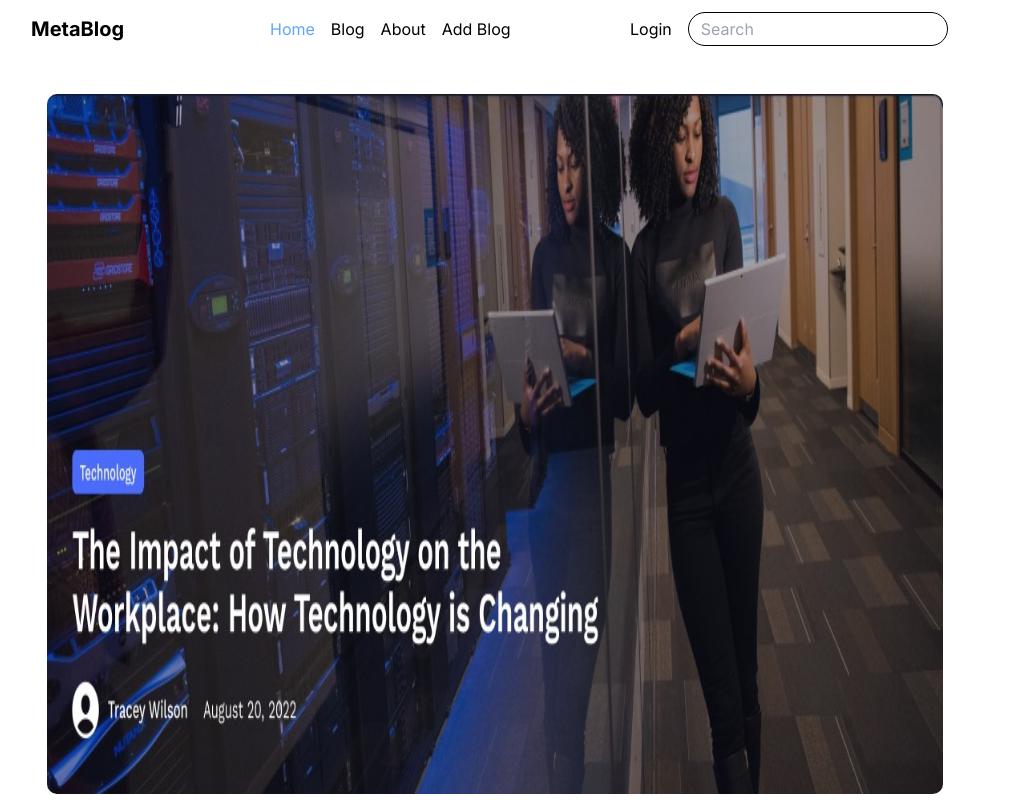
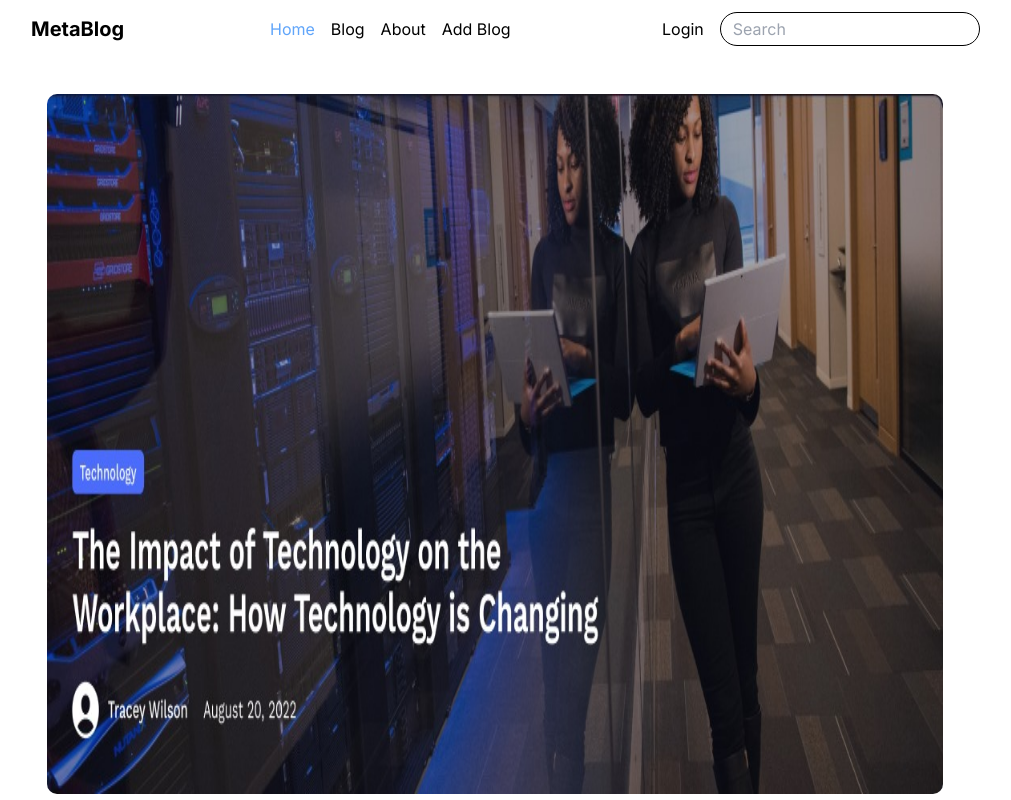
Before and after one commit to Ah815/Blog_App, a Next.js app: page / in a window 1280 px wide. Shown: the top 800 px of the page, without its empty margins (145-1156 px from the left). Built offline with nearby package versions, Linux system fonts and the light colour scheme; no server answers.

Commit message:
navbar changes

```diff
--- a/src/components/Navbar.jsx
+++ b/src/components/Navbar.jsx
@@ -99,7 +99,7 @@ function Navbar() {
         <div className="hidden md:flex justify-between w-1/4 me-56 items-center">
         {status === "unauthenticated" ? (
 
-          <Link href="/login" className="text-black hover:text-blue-300 px-4">
+          <Link href="/login" className="text-black hover:text-blue-300 px-4 ps-12">
             Login
           </Link>
           ) : (
```
